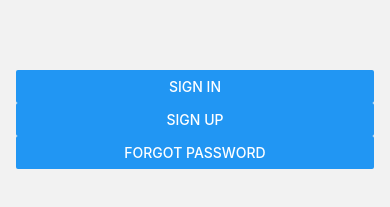
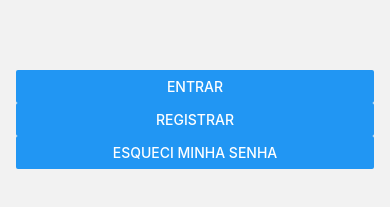
Before and after one commit to neondungeon/react-native-homework, a React Native app in the folder homework/: screen /Home in a window 390 px wide. Shown: the part 335-542 px from the top of the page. Built offline with nearby package versions, Linux system fonts and the light colour scheme.

Commit message:
localize

```diff
--- a/homework/screens/DestinationScreen.js
+++ b/homework/screens/DestinationScreen.js
@@ -9,8 +9,8 @@ export default function DestinationScreen({ navigation }) {
 
   return (
     <View style={styles.container}>
-      <Text style={styles.text}>Welcome! You are signed in.</Text>
-      <Button title="Sign Out" onPress={handleSignOut} />
+      <Text style={styles.text}>Bem-vindo, você está conectado.</Text>
+      <Button title="Sair" onPress={handleSignOut} />
     </View>
   );
 }
--- a/homework/screens/ForgotPasswordScreen.js
+++ b/homework/screens/ForgotPasswordScreen.js
@@ -8,7 +8,7 @@ export default function ForgotPasswordScreen({ navigation }) {
   const handleReset = () => {
     auth.sendPasswordResetEmail(email.trim())
       .then(() => {
-        Alert.alert('Success', 'Password reset email sent');
+        Alert.alert('Success', 'E-mail de redefinição de senha enviado');
         navigation.goBack();
       })
       .catch(error => Alert.alert('Error', error.message));
--- a/homework/screens/HomeScreen.js
+++ b/homework/screens/HomeScreen.js
@@ -4,9 +4,9 @@ import { View, Button, StyleSheet } from 'react-native';
 export default function HomeScreen({ navigation }) {
   return (
     <View style={styles.container}>
-      <Button title="Sign In" onPress={() => navigation.navigate('SignIn')} />
-      <Button title="Sign Up" onPress={() => navigation.navigate('SignUp')} />
-      <Button title="Forgot Password" onPress={() => navigation.navigate('ForgotPassword')} />
+      <Button title="Entrar" onPress={() => navigation.navigate('SignIn')} />
+      <Button title="Registrar" onPress={() => navigation.navigate('SignUp')} />
+      <Button title="Esqueci minha senha" onPress={() => navigation.navigate('ForgotPassword')} />
     </View>
   );
 }
--- a/homework/screens/SignInScreen.js
+++ b/homework/screens/SignInScreen.js
@@ -15,7 +15,7 @@ export default function SignInScreen({ navigation }) {
   return (
     <View style={styles.container}>
       <TextInput
-        placeholder="Email"
+        placeholder="E-mail"
         value={email}
         onChangeText={setEmail}
         style={styles.input}
@@ -23,13 +23,13 @@ export default function SignInScreen({ navigation }) {
         keyboardType="email-address"
       />
       <TextInput
-        placeholder="Password"
+        placeholder="Senha"
         value={password}
         onChangeText={setPassword}
         style={styles.input}
         secureTextEntry
       />
-      <Button title="Sign In" onPress={handleSignIn} />
+      <Button title="Entrar" onPress={handleSignIn} />
     </View>
   );
 }
--- a/homework/screens/SignUpScreen.js
+++ b/homework/screens/SignUpScreen.js
@@ -19,13 +19,13 @@ export default function SignUpScreen({ navigation }) {
   return (
     <View style={styles.container}>
       <TextInput
-        placeholder="Username"
+        placeholder="Usuário"
         value={username}
         onChangeText={setUsername}
         style={styles.input}
       />
       <TextInput
-        placeholder="Email"
+        placeholder="E-mail"
         value={email}
         onChangeText={setEmail}
         style={styles.input}
@@ -33,13 +33,13 @@ export default function SignUpScreen({ navigation }) {
         keyboardType="email-address"
       />
       <TextInput
-        placeholder="Password"
+        placeholder="Senha"
         value={password}
         onChangeText={setPassword}
         style={styles.input}
         secureTextEntry
       />
-      <Button title="Sign Up" onPress={handleSignUp} />
+      <Button title="Registrar" onPress={handleSignUp} />
     </View>
   );
 }
```
